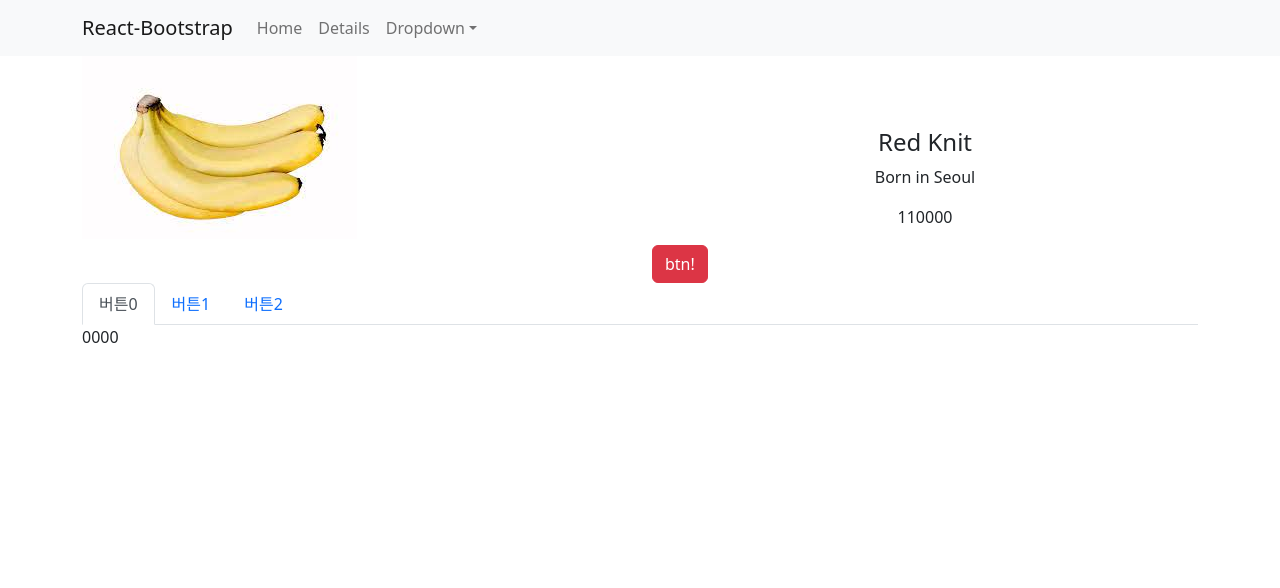
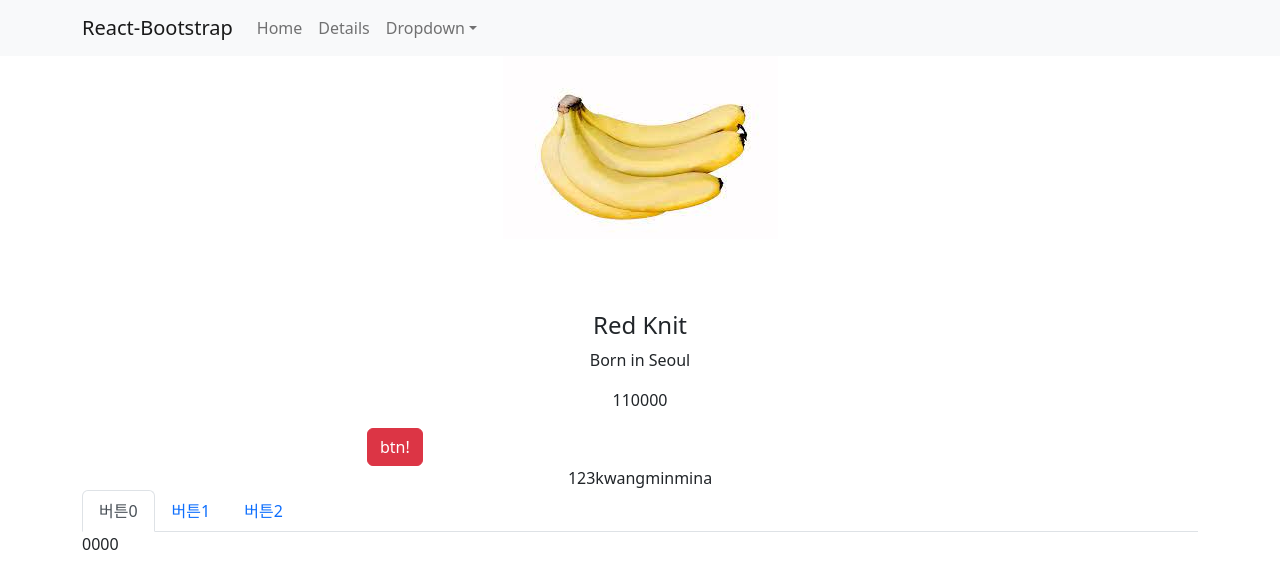
Before and after one commit to KwangminNam/e-commerce, a React (Vite) app: page /detail/1 in a window 1280 px wide. Shown: the top 588 px of the page. Built offline with nearby package versions, Linux system fonts and the light colour scheme.

Commit message:
adding Context api

```diff
--- a/src/App.jsx
+++ b/src/App.jsx
@@ -5,7 +5,7 @@ import Nav from 'react-bootstrap/Nav';
 import Navbar from 'react-bootstrap/Navbar';
 import NavDropdown from 'react-bootstrap/NavDropdown';
 import MainBg from './components/MainBg';
-import { useState } from 'react';
+import { createContext, useState } from 'react';
 import { Routes, Route, Link, useNavigate, Outlet } from 'react-router-dom'
 import Detail from './components/Detail';
 import Row from './components/Row';
@@ -16,13 +16,16 @@ import data from './assets/data/data';
 import Items from './components/Items';
 import axios from 'axios';
 
-
+export const UseContextBlock = createContext();
 
 function App() {
 
   const nav = useNavigate();
   const [items, setItems] = useState(data);
   const [count ,setCount ] = useState(1);
+
+  const [stock] = useState([1,2,3]);
+  const [name] = useState(['kwangmin','mina'])
 
   const onSubmit = (e) => {
     setCount((prev)=>prev+1);
@@ -92,9 +95,14 @@ function App() {
             <button onClick={onSubmit}>get</button>
           </>
         }></Route>
-        <Route path='/detail/:id' element={<Detail shoes={items} />} />
+        <Route path='/detail/:id' element=
 
-
+          {
+          <UseContextBlock.Provider value={{stock,name}}>
+            <Detail shoes={items} />
+          </UseContextBlock.Provider>
+          }
+         />
         <Route path='/event' element={<Event />}>
           <Route path='one' element={<div>first order</div>} />
           <Route path='two' element={<div>second order</div>} />
--- a/src/components/Detail.jsx
+++ b/src/components/Detail.jsx
@@ -1,7 +1,8 @@
-import React, { useEffect, useState } from 'react';
+import React, { useContext, useEffect, useState } from 'react';
 import 'bootstrap/dist/css/bootstrap.min.css';
 import { useParams } from 'react-router-dom';
 import { Nav } from 'react-bootstrap';
+import {UseContextBlock} from './../App';
 
 const Detail = ({ shoes }) => {
   const { id } = useParams();
@@ -9,6 +10,11 @@ const Detail = ({ shoes }) => {
 
   const [event, setEvent] = useState(true);
   const [tab , setTab ] = useState(0);
+
+  // ContextAPI
+  const { stock , name }  = useContext(UseContextBlock);
+
+  console.log(useContext(UseContextBlock));
 
   useEffect(() => {
     console.log("시작!")
@@ -24,13 +30,13 @@ const Detail = ({ shoes }) => {
 
   return (
     <div className="container">
-      <div className="row">
+      <div className="row" style={{flexDirection:"column" ,alignItems:"center"}}>
         {event &&
           <div className="alert alert-warning">
             if you buy in 2seconds, it will be 20% discount
           </div>
         }
-        <div className="col-md-6">
+        <div className="col-md-6" style={{textAlign:"center"}}>
           <img src={findProdcut.url} alt="" />
         </div>
         <div className="col-md-6 mt-4">
@@ -39,6 +45,8 @@ const Detail = ({ shoes }) => {
           <p>{findProdcut.price}</p>
           <button className='btn btn-danger'>btn!</button>
         </div>
+        {stock}
+        {name}
       </div>
 
       <Nav variant="tabs" defaultActiveKey="link0">
@@ -64,7 +72,7 @@ function Tab ({프롭탭네임}) {
   const [css ,setCss] = useState('');
 
   useEffect(()=>{
-    setInterval(()=>{
+    setTimeout(()=>{
       setCss('end');
     },50)
     return ()=>{
```
